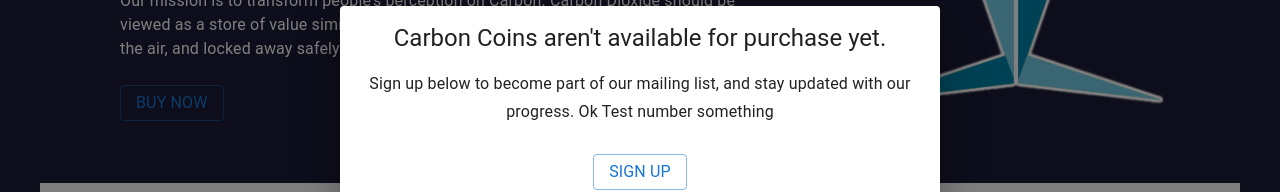
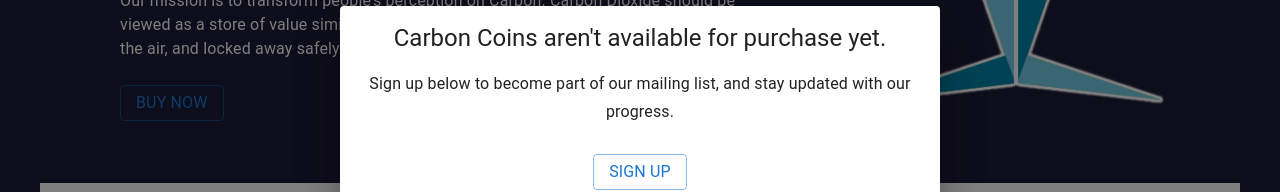
Before and after one commit to Aadityaa23/cc2, a React (Create React App) app: page / in a window 1280 px wide. Both pictures are taken after a click on the button "BUY NOW". Shown: the part 739-931 px from the top of the page. Built offline with nearby package versions, Linux system fonts and the light colour scheme.

Commit message:
Testing if git workflows work

```diff
--- a/src/components/MyDialog.js
+++ b/src/components/MyDialog.js
@@ -30,7 +30,7 @@ function MyDialog(props) {
 			<DialogContent>
 				<Typography variant="subtitle1">
 					Sign up below to become part of our mailing list, and stay updated
-					with our progress. Ok Test number something
+					with our progress.
 				</Typography>
 			</DialogContent>
 			<DialogActions
```
